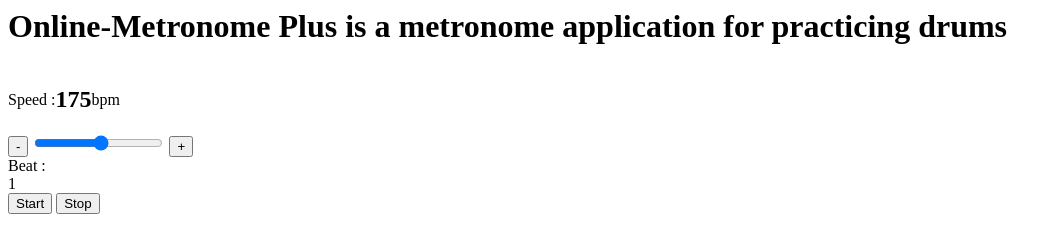
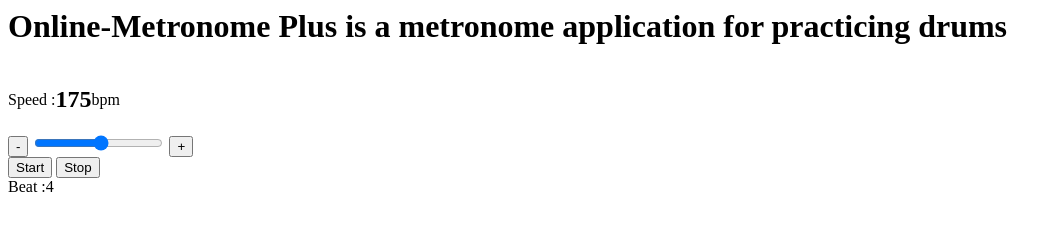
Before and after one commit to phg98/metronome, a website: page index.html in a window 1280 px wide. Both pictures are taken after a click on the button "Start". Shown: the whole page, without its empty margins (0-1061 px from the left). Drawn offline with Linux system fonts and the light colour scheme.

Commit message:
Update beat count

```diff
--- a/index.html
+++ b/index.html
@@ -16,7 +16,9 @@
         crossorigin="anonymous"></script>
     <!-- add display to show the current tempo -->
     <div style="display: flex;    align-items: center;">
-        Speed :   <span><h2 id="tempoDisplay">175</h2></span>   bpm
+        Speed : <span>
+            <h2 id="tempoDisplay">175</h2>
+        </span> bpm
     </div>
     <div>
         <!-- // add - button to decrease the tempo -->
@@ -27,15 +29,15 @@
         <button onclick="increaseTempo()">+</button>
     </div>
 
-    <!-- // add display to show the current beat -->
-    Beat : <div id="beatDisplay">1</div>
-
-
     <!-- // add a button to start the metronome -->
     <button onclick="startMetronome()">Start</button>
     <!-- // add a button to stop the metronome -->
     <button onclick="stopMetronome()">Stop</button>
 
+    <!-- // add display to show the current beat -->
+    <div style="display: flex;    align-items: center;">
+        Beat : <div id="beatCount">1</div>
+    </div>
 
 </body>
 
--- a/metronome.js
+++ b/metronome.js
@@ -19,6 +19,7 @@ function beep(frequency) {
     osc.start(0);
     osc.stop(0.05);
     beatCount++;
+    updateBeatCount();
 }
 
 // metronome : beep every 1 second
@@ -72,7 +73,9 @@ function increaseTempo() {
     changeTempo();
 }
 
-
+function updateBeatCount() {
+    document.getElementById("beatCount").innerHTML = beatCount;
+}
 
 // set the tempo value when the page is loaded
 window.onload = function() {
```
